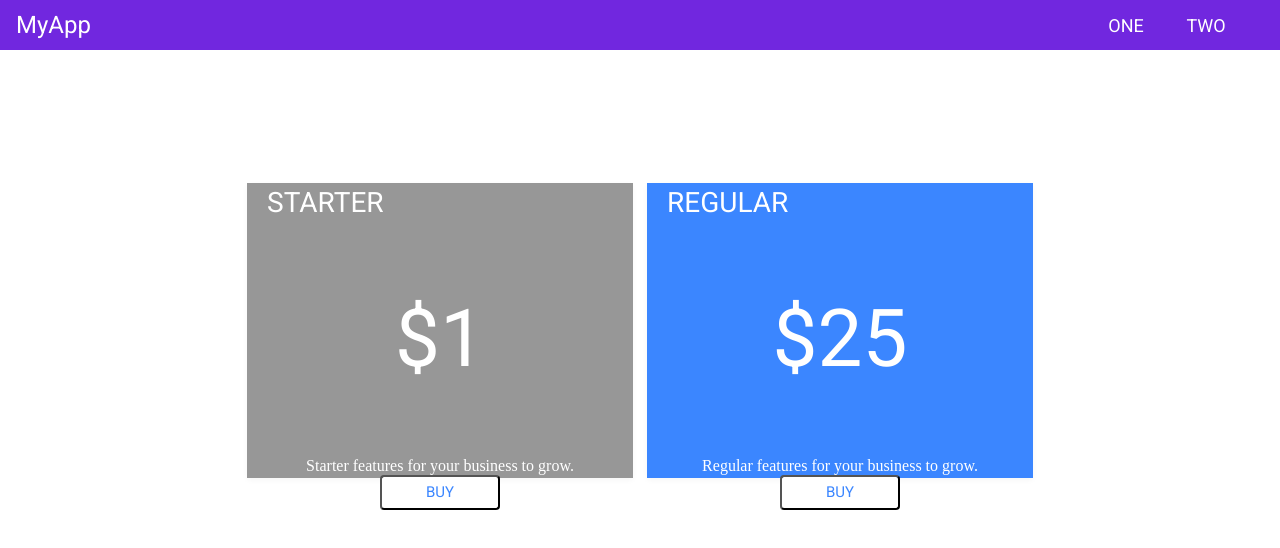
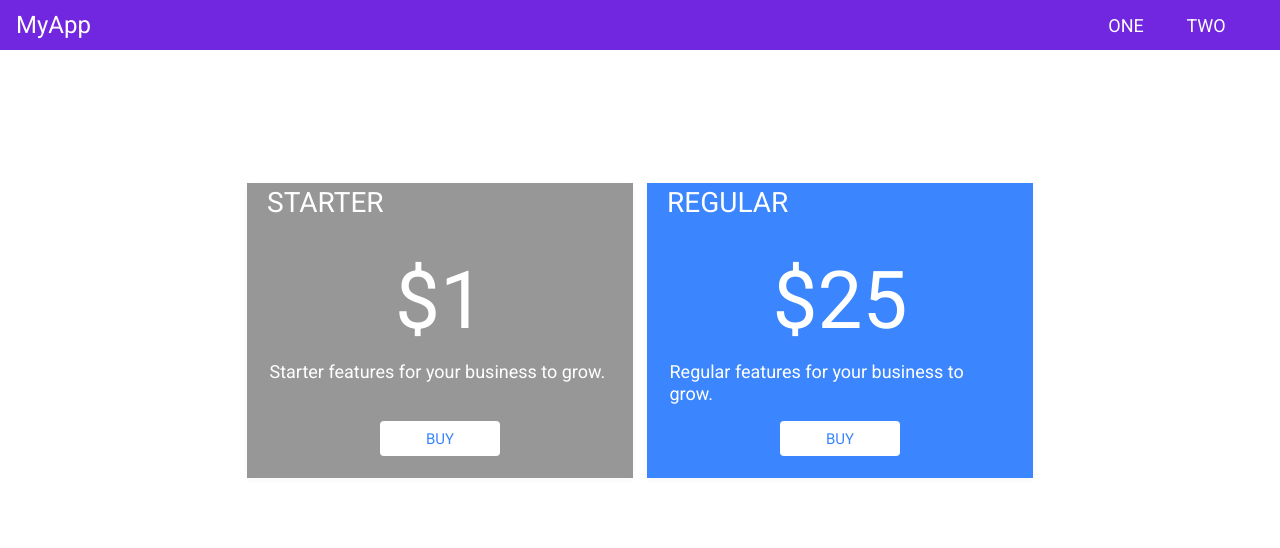
Before and after one commit to ProstoBoris/coding-exercise, an Angular app: page /page-one in a window 1280 px wide. Shown: the top 548 px of the page. Built offline with nearby package versions, Linux system fonts and the light colour scheme.

Commit message:
Improve card styling

```diff
--- a/src/app/card/card.component.html
+++ b/src/app/card/card.component.html
@@ -1,11 +1,11 @@
-<div class="card" [ngStyle]="{'background-color': option?.selected ?  'orange' : option?.color}"
+<div class="card" [ngStyle]="{'background-color': option?.color}"
     [ngClass]="{'card-disabled': (selectedOption || selectedOption === 0) && !option?.selected}">
     <div class="card-header">
         <div>{{option?.name}}</div>
     </div>
     <div class="card-body">
-        <h4 class="price">{{option?.selected ? 'Bought!' : '$' + option?.price}}</h4>
-        <div>{{option?.description}}</div>
+        <div class="price">{{option?.selected ? 'Bought!' : '$' + option?.price}}</div>
+        <div class="card-description">{{option?.description}}</div>
         <button class="buy-button" (click)="selectOption()">{{option?.selected ? 'Cancel' : 'Buy'}}</button>
     </div>
 </div>
--- a/src/app/card/card.component.scss
+++ b/src/app/card/card.component.scss
@@ -9,6 +9,7 @@
 
 .card.card-disabled {
     opacity: 0.2;
+    pointer-events: none;
 }
 
 .card-header {
@@ -29,6 +30,9 @@
 }
 
 .price {
+    height: 60px;
+    margin-top: 68px;
+    margin-bottom: 10px;
     text-align: center;
     font: normal normal normal 80px/21px Roboto;
     letter-spacing: 0px;
@@ -37,11 +41,23 @@
     opacity: 1;
 }
 
+.card-description {
+    text-align: left;
+    font: normal normal normal 18px/22px Roboto;
+    letter-spacing: 0px;
+    color: #FFFFFF;
+    opacity: 1;
+    width: 341px;
+    height: 50px;
+    margin-bottom: 10px;
+}
+
 .buy-button {
     width: 120px;
     height: 35px;
     background: #FFFFFF 0% 0% no-repeat padding-box;
     border-radius: 4px;
+    border: none;
     text-align: center;
     font: normal normal normal 15px/18px Roboto;
     letter-spacing: 0px;
```
